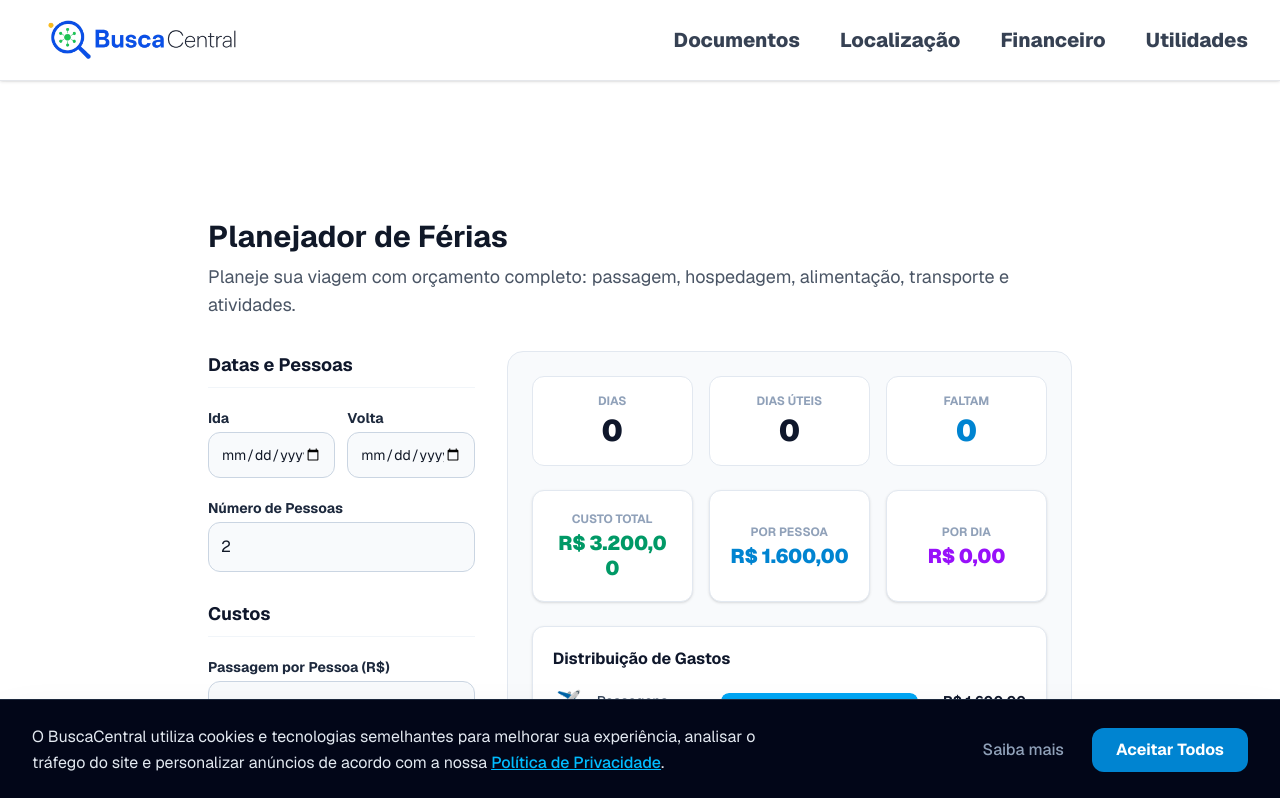
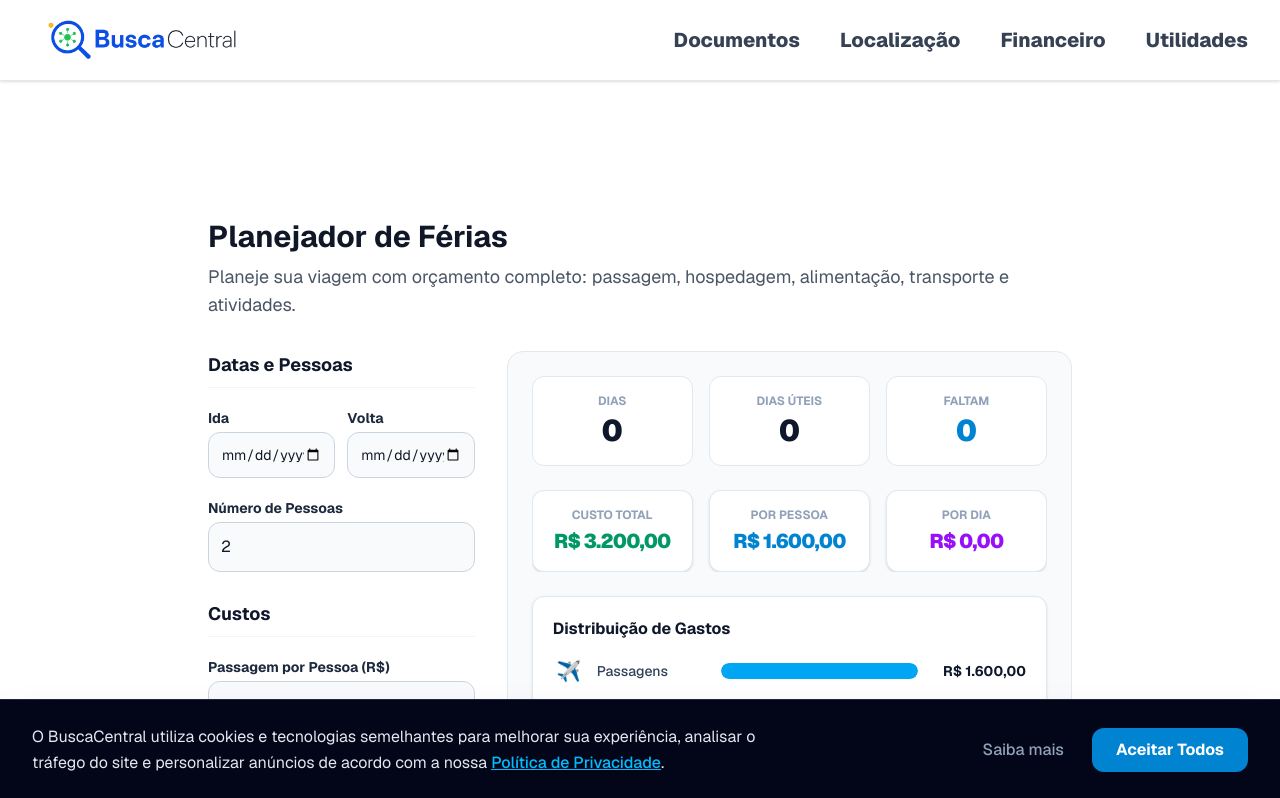
Before and after one commit to buscacentral/buscacentral, a Next.js app: page /utilidades/planejador-viagem in a window 1280 px wide. Shown: the top 798 px of the page. Built offline with nearby package versions, Linux system fonts and the light colour scheme; no server answers.

Commit message:
fix: prevent text wrapping on total cards in Planejador de Férias

```diff
--- a/src/app/utilidades/planejador-viagem/PlanejadorViagemClient.tsx
+++ b/src/app/utilidades/planejador-viagem/PlanejadorViagemClient.tsx
@@ -132,18 +132,18 @@ export default function PlanejadorViagemClient() {
         </div>
 
         {/* Totais */}
-        <div className="grid grid-cols-1 sm:grid-cols-3 gap-2 sm:gap-4">
-          <div className="bg-white p-3 sm:p-5 rounded-xl border border-slate-200 shadow-sm text-center flex flex-col justify-center">
-            <p className="text-xs font-bold text-slate-400 uppercase mb-1">Custo Total</p>
-            <p className="text-lg lg:text-base xl:text-xl font-black text-emerald-600 tracking-tight break-words leading-tight">{formatCurrency(resultado.custoTotal)}</p>
+        <div className="grid grid-cols-1 sm:grid-cols-3 gap-2 sm:gap-4 overflow-hidden">
+          <div className="bg-white p-3 sm:p-4 rounded-xl border border-slate-200 shadow-sm text-center flex flex-col justify-center overflow-hidden">
+            <p className="text-xs font-bold text-slate-400 uppercase mb-1 truncate">Custo Total</p>
+            <p className="text-lg sm:text-xl lg:text-base xl:text-xl font-black text-emerald-600 tracking-tighter whitespace-nowrap overflow-hidden text-ellipsis" title={formatCurrency(resultado.custoTotal)}>{formatCurrency(resultado.custoTotal)}</p>
           </div>
-          <div className="bg-white p-3 sm:p-5 rounded-xl border border-slate-200 shadow-sm text-center flex flex-col justify-center">
-            <p className="text-xs font-bold text-slate-400 uppercase mb-1">Por Pessoa</p>
-            <p className="text-lg lg:text-base xl:text-xl font-black text-sky-600 tracking-tight break-words leading-tight">{formatCurrency(resultado.custoPorPessoa)}</p>
+          <div className="bg-white p-3 sm:p-4 rounded-xl border border-slate-200 shadow-sm text-center flex flex-col justify-center overflow-hidden">
+            <p className="text-xs font-bold text-slate-400 uppercase mb-1 truncate">Por Pessoa</p>
+            <p className="text-lg sm:text-xl lg:text-base xl:text-xl font-black text-sky-600 tracking-tighter whitespace-nowrap overflow-hidden text-ellipsis" title={formatCurrency(resultado.custoPorPessoa)}>{formatCurrency(resultado.custoPorPessoa)}</p>
           </div>
-          <div className="bg-white p-3 sm:p-5 rounded-xl border border-slate-200 shadow-sm text-center flex flex-col justify-center">
-            <p className="text-xs font-bold text-slate-400 uppercase mb-1">Por Dia</p>
-            <p className="text-lg lg:text-base xl:text-xl font-black text-purple-600 tracking-tight break-words leading-tight">{formatCurrency(resultado.custoPorDia)}</p>
+          <div className="bg-white p-3 sm:p-4 rounded-xl border border-slate-200 shadow-sm text-center flex flex-col justify-center overflow-hidden">
+            <p className="text-xs font-bold text-slate-400 uppercase mb-1 truncate">Por Dia</p>
+            <p className="text-lg sm:text-xl lg:text-base xl:text-xl font-black text-purple-600 tracking-tighter whitespace-nowrap overflow-hidden text-ellipsis" title={formatCurrency(resultado.custoPorDia)}>{formatCurrency(resultado.custoPorDia)}</p>
           </div>
         </div>
 
```
